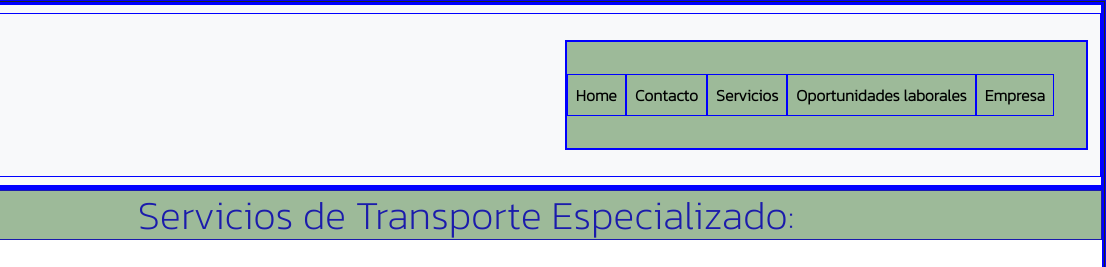
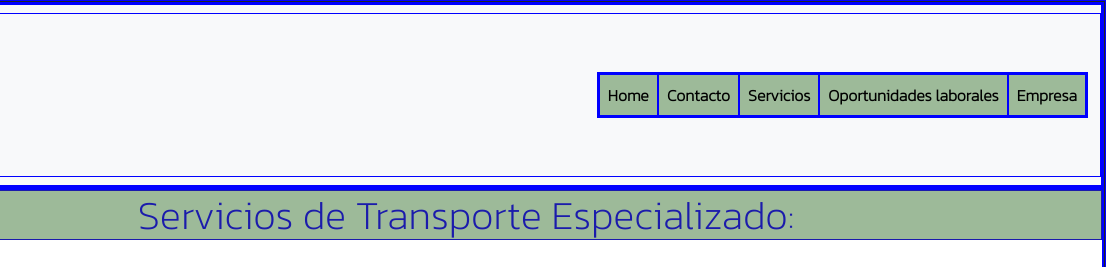
Before and after one commit to VirginiaPerezGmurenko/ProyectoCoder, a plain HTML site: page pages/servicios.html in a window 1280 px wide. Shown: the top 267 px of the page, 174-1280 px from the left. Drawn offline with nearby package versions, Linux system fonts and the light colour scheme.

Commit message:
arreglo padding ul servicios

```diff
--- a/css/styles.css
+++ b/css/styles.css
@@ -165,7 +165,6 @@ ul li {
     height: auto;
 }
 
-.ol,
-ul {
+.listado{
     padding: 2rem;
 }
```
